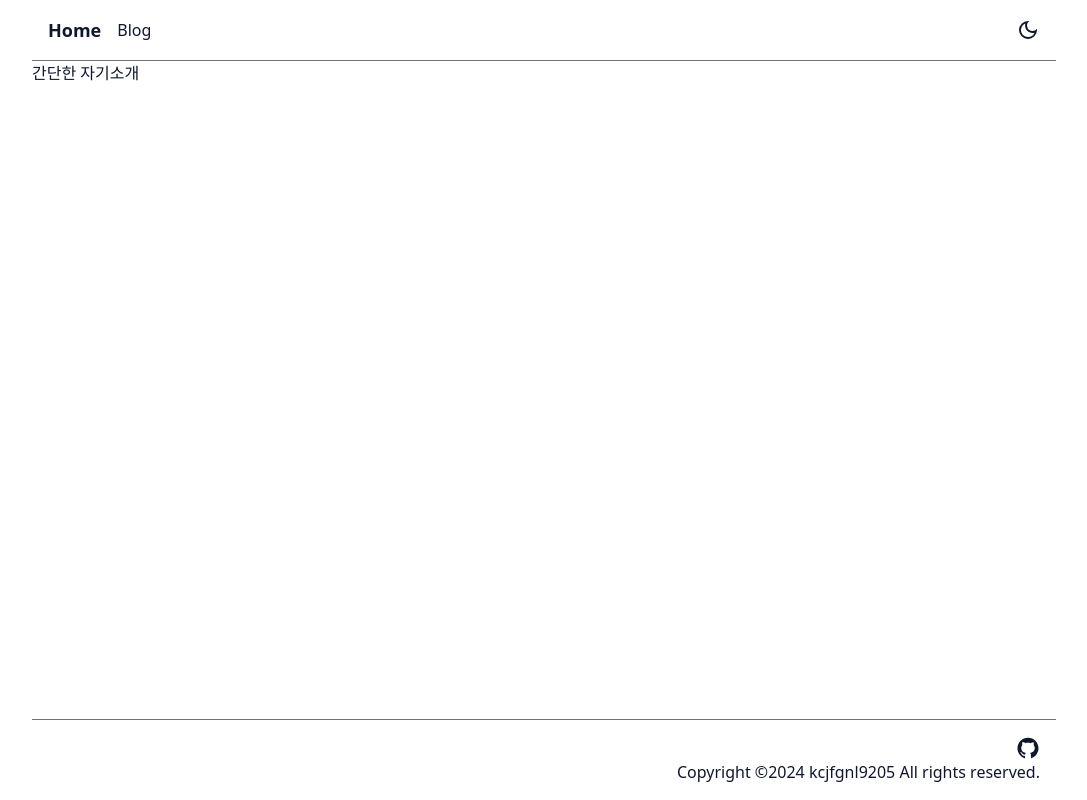
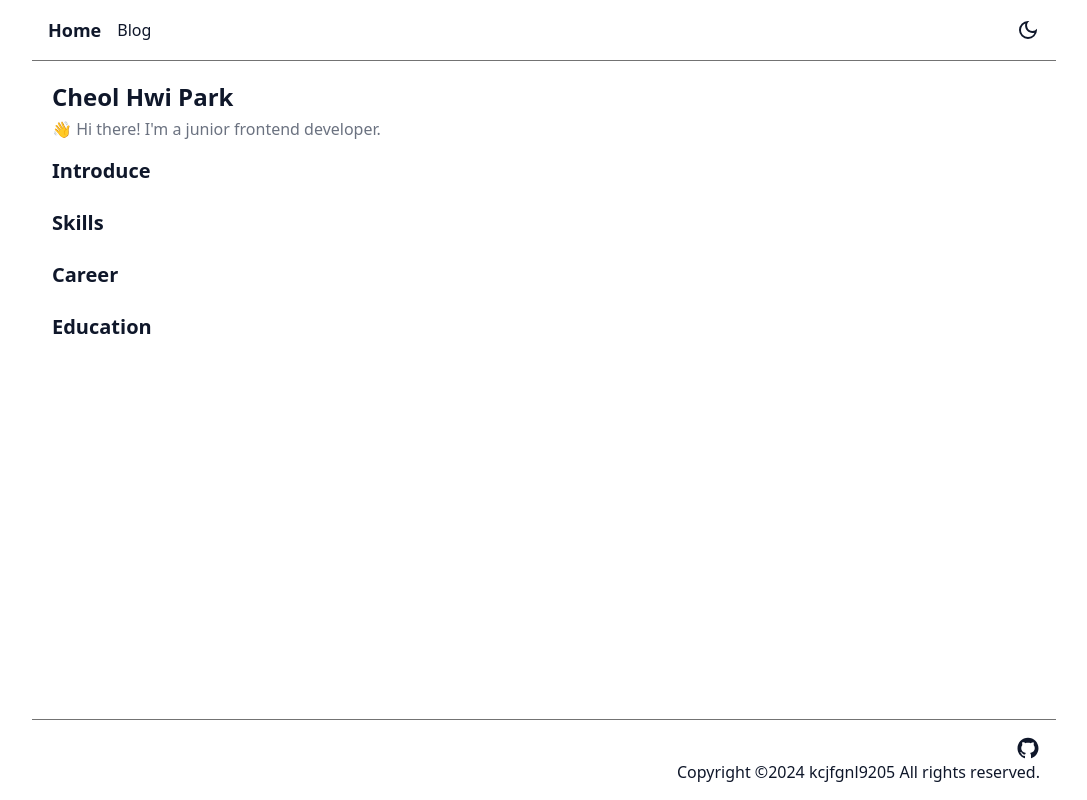
Before and after one commit to kcjfgnl9205/blog, a Next.js app: page / in a window 1280 px wide. Shown: the whole page, without its empty margins (96-1183 px from the left). Built offline with nearby package versions, Linux system fonts and the light colour scheme.

Commit message:
✨ feature: Page Layout 추가

```diff
--- a/app/blog/page.tsx
+++ b/app/blog/page.tsx
@@ -1,3 +1,9 @@
+import { PageLayout } from '@/components/layouts'
+
 export default function Page() {
-  return <div>Blog</div>
+  return (
+    <PageLayout title='Blog' description='공유하고 싶거나 다시 보고 싶은 기술들을 정리합니다.'>
+      Blog List
+    </PageLayout>
+  )
 }
--- /dev/null
+++ b/app/components/layouts/PageLayout.tsx
@@ -0,0 +1,17 @@
+interface Props {
+  children: React.ReactNode
+  title: string
+  description?: string
+}
+
+export default function PageLayout({ children, title, description }: Props) {
+  return (
+    <div className='flex flex-col gap-4 p-2 lg:p-5'>
+      <div className='flex flex-col gap-1'>
+        <h1 className='text-2xl font-bold'>{title}</h1>
+        {description && <span className='text-gray-500'>{description}</span>}
+      </div>
+      {children}
+    </div>
+  )
+}
--- a/app/components/layouts/index.ts
+++ b/app/components/layouts/index.ts
@@ -1,4 +1,5 @@
 import HeaderNavbar from '@/components/layouts/HeaderNavbar'
 import Footer from '@/components/layouts/Footer'
+import PageLayout from '@/components/layouts/PageLayout'
 
-export { HeaderNavbar, Footer }
+export { HeaderNavbar, Footer, PageLayout }
--- a/app/page.tsx
+++ b/app/page.tsx
@@ -1,3 +1,34 @@
+import { PageLayout } from '@/components/layouts'
+
 export default function Home() {
-  return <main>간단한 자기소개</main>
+  return (
+    <PageLayout title='Cheol Hwi Park' description={`👋 Hi there! I'm a junior frontend developer.`}>
+      <SectionLayout name='Introduce'>
+        <div></div>
+      </SectionLayout>
+      <SectionLayout name='Skills'>
+        <div></div>
+      </SectionLayout>
+      <SectionLayout name='Career'>
+        <div></div>
+      </SectionLayout>
+      <SectionLayout name='Education'>
+        <div></div>
+      </SectionLayout>
+    </PageLayout>
+  )
 }
+
+interface SectionProps {
+  children: React.ReactNode
+  name: string
+}
+
+const SectionLayout = ({ children, name }: SectionProps) => {
+  return (
+    <section className='flex flex-col gap-2'>
+      <h3 className='text-xl font-semibold'>{name}</h3>
+      {children}
+    </section>
+  )
+}
```
